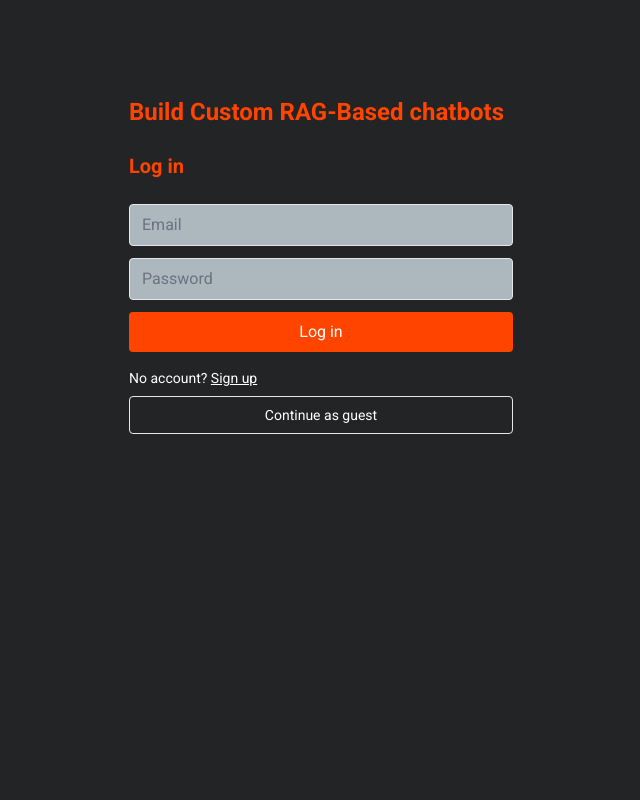
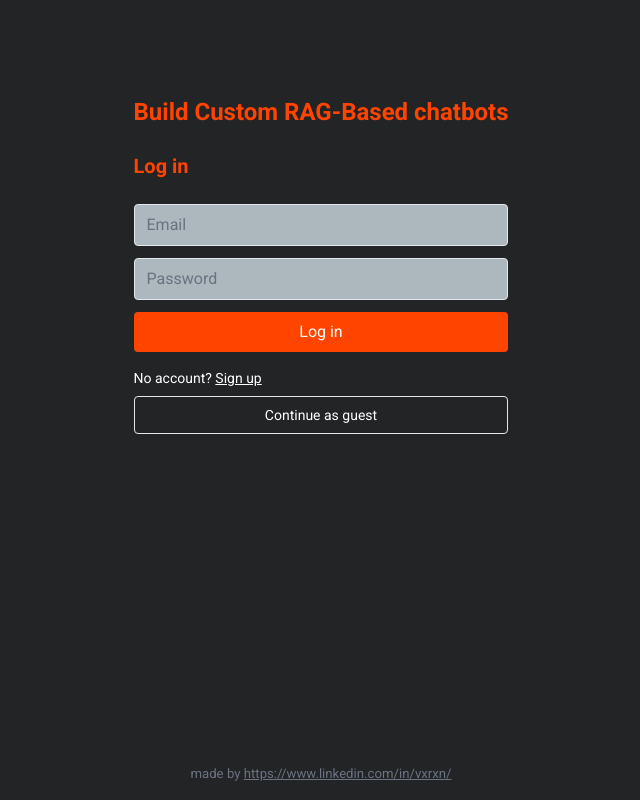
Before and after one commit to varunxcode/custom_rag_agents_vrx, a Next.js app in the folder frontend/: page /login in a window 1280 px wide. Shown: the whole page, without its empty margins (319-959 px from the left). Built offline with nearby package versions, Linux system fonts and the light colour scheme; no server answers.

Commit message:
commit 3

```diff
--- a/frontend/app/layout.tsx
+++ b/frontend/app/layout.tsx
@@ -1,5 +1,6 @@
 import type { Metadata } from "next";
 import { Roboto } from "next/font/google";
+import Footer from "@/components/Footer";
 import "./globals.css";
 
 const roboto = Roboto({ subsets: ["latin"], weight: ["400", "500", "700"] });
@@ -12,7 +13,10 @@ export const metadata: Metadata = {
 export default function RootLayout({ children }: { children: React.ReactNode }) {
   return (
     <html lang="en">
-      <body className={roboto.className}>{children}</body>
+      <body className={`${roboto.className} flex min-h-screen flex-col`}>
+        <div className="flex min-h-0 flex-1 flex-col">{children}</div>
+        <Footer />
+      </body>
     </html>
   );
 }
--- a/frontend/app/spaces/[spaceId]/chats/[chatId]/page.tsx
+++ b/frontend/app/spaces/[spaceId]/chats/[chatId]/page.tsx
@@ -92,7 +92,7 @@ function ChatContent() {
   }
 
   return (
-    <main className="mx-auto flex h-screen max-w-2xl flex-col p-6">
+    <main className="mx-auto flex h-full w-full max-w-2xl flex-1 flex-col p-6">
       <Header />
       {error && <p className="mb-2 text-sm text-red-600">{error}</p>}
 
--- /dev/null
+++ b/frontend/components/Footer.tsx
@@ -0,0 +1,15 @@
+export default function Footer() {
+  return (
+    <footer className="p-4 text-center text-[13.2px] text-gray-500">
+      made by{" "}
+      <a
+        href="https://www.linkedin.com/in/vxrxn/"
+        target="_blank"
+        rel="noopener noreferrer"
+        className="underline"
+      >
+        https://www.linkedin.com/in/vxrxn/
+      </a>
+    </footer>
+  );
+}
```
